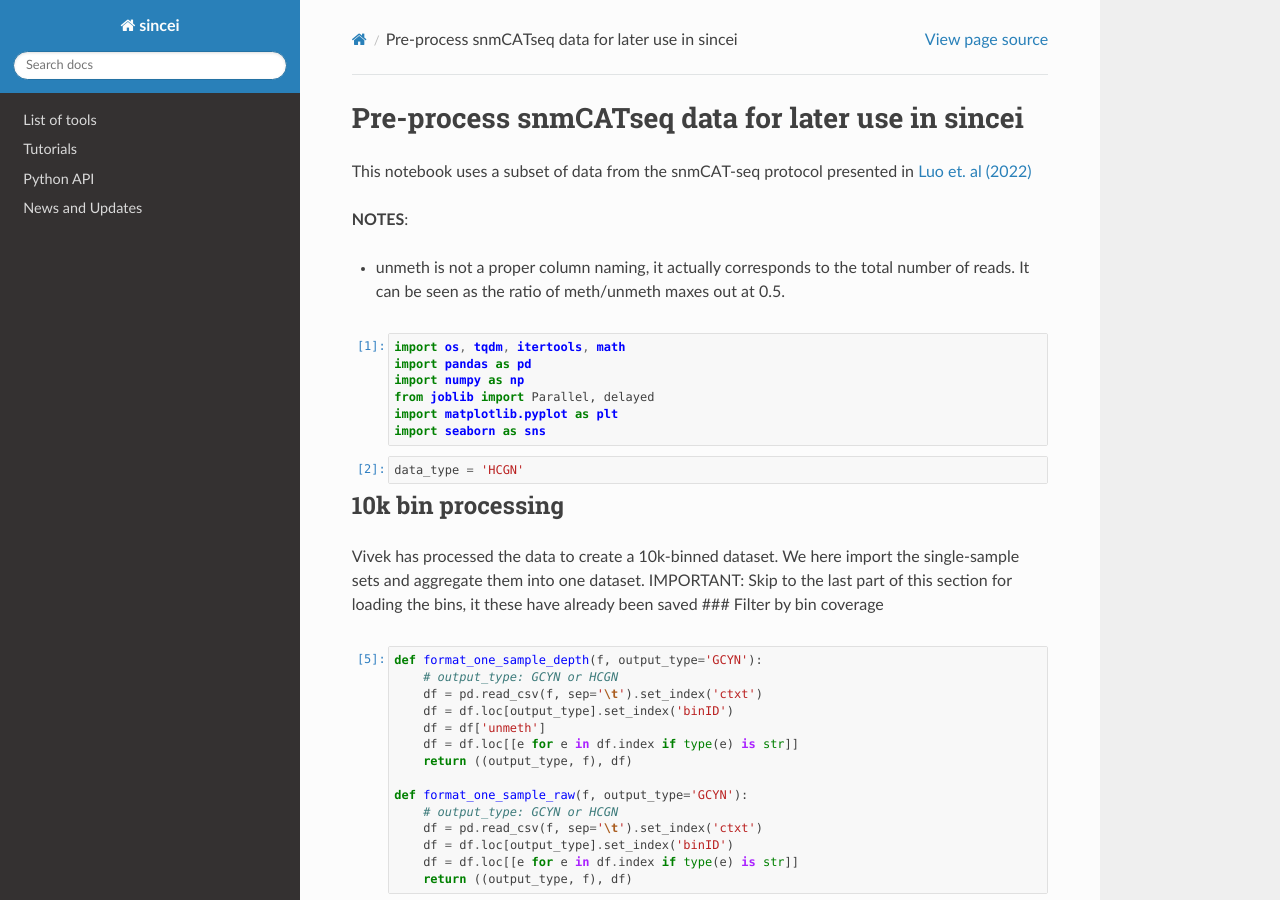
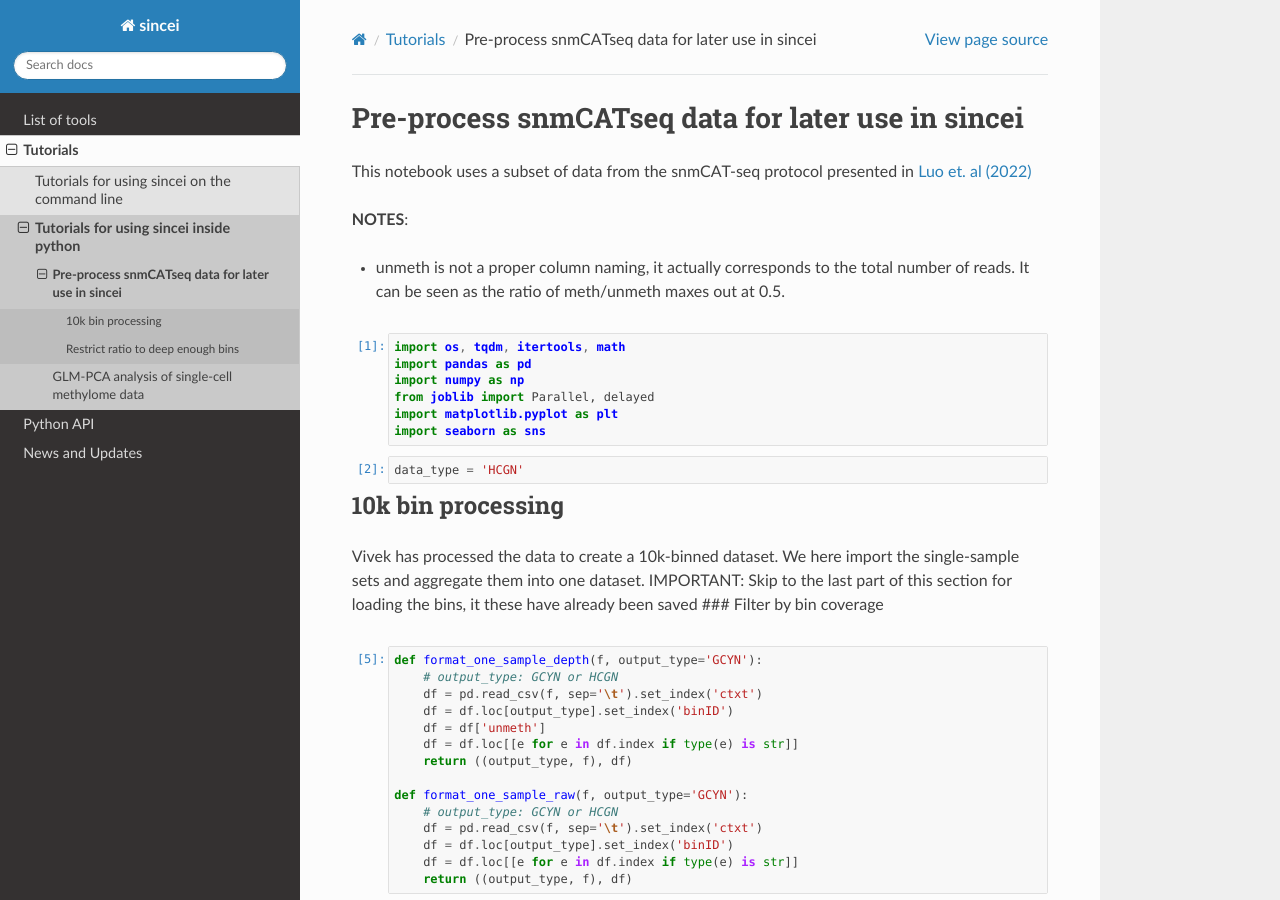
Before and after one commit to bhardwaj-lab/sincei, a Sphinx documentation site: the page built from docs/content/tutorials/snmCATseq_preprocessing.ipynb, in a window 1280 px wide and 900 px high. Built offline with Sphinx 7.4.7 and the Read the Docs theme 2.0.0, drawn with Linux system fonts in a browser that asks for light colours; pages that are not in the unit, such as notebooks, are missing from menus.

Commit message:
fix docs references

```diff
--- a/docs/content/tutorials.rst
+++ b/docs/content/tutorials.rst
@@ -17,5 +17,5 @@ Tutorials for using sincei inside python
 .. toctree::
     :maxdepth: 1
 
-    tutorials/snmC2Tseq_preprocessing
-    tutorials/GLM_PCA_analysis
+    tutorials/snmCATseq_preprocessing
+    tutorials/snmCATseq_glmPCA_analysis
--- a/docs/content/tutorials/sincei_tutorial_10x.rst
+++ b/docs/content/tutorials/sincei_tutorial_10x.rst
@@ -47,7 +47,7 @@ We will use the ``gex_possorted_bam.bam`` for gene-expression data and
 sincei. These files can also be produced as part of the
 ``cellranger count`` workflow for scRNA-seq or scATAC-seq data alone.
 For convenience, we provide a subset of this data (only chromosome 2)
-`here <>`__
+`here`
 
 .. code:: bash
 
```
Also changed, not shown: .readthedocs.yml, docs/content/tutorials/snmCATseq_glmPCA_analysis.ipynb, docs/content/tutorials/snmCATseq_preprocessing.ipynb.
